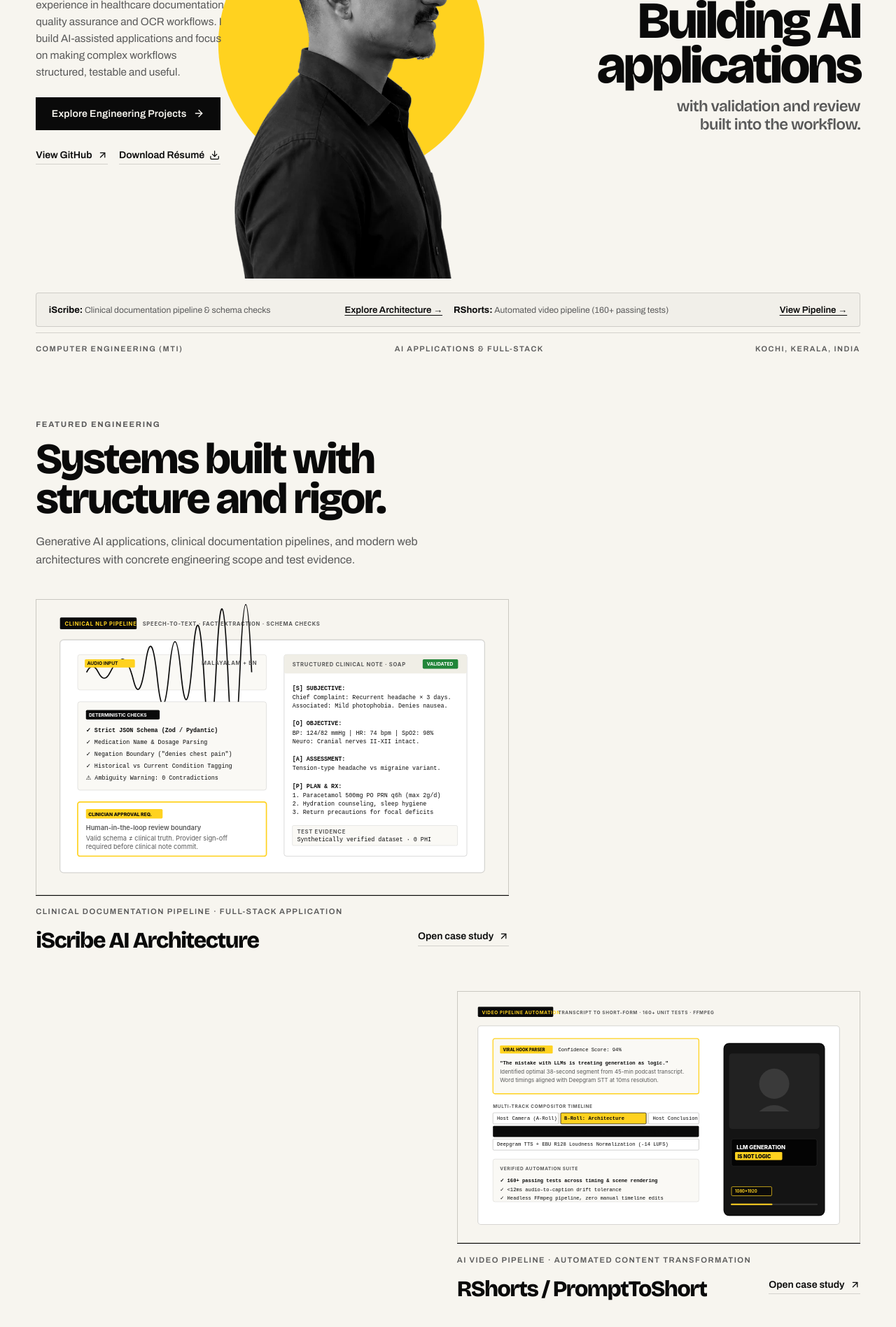
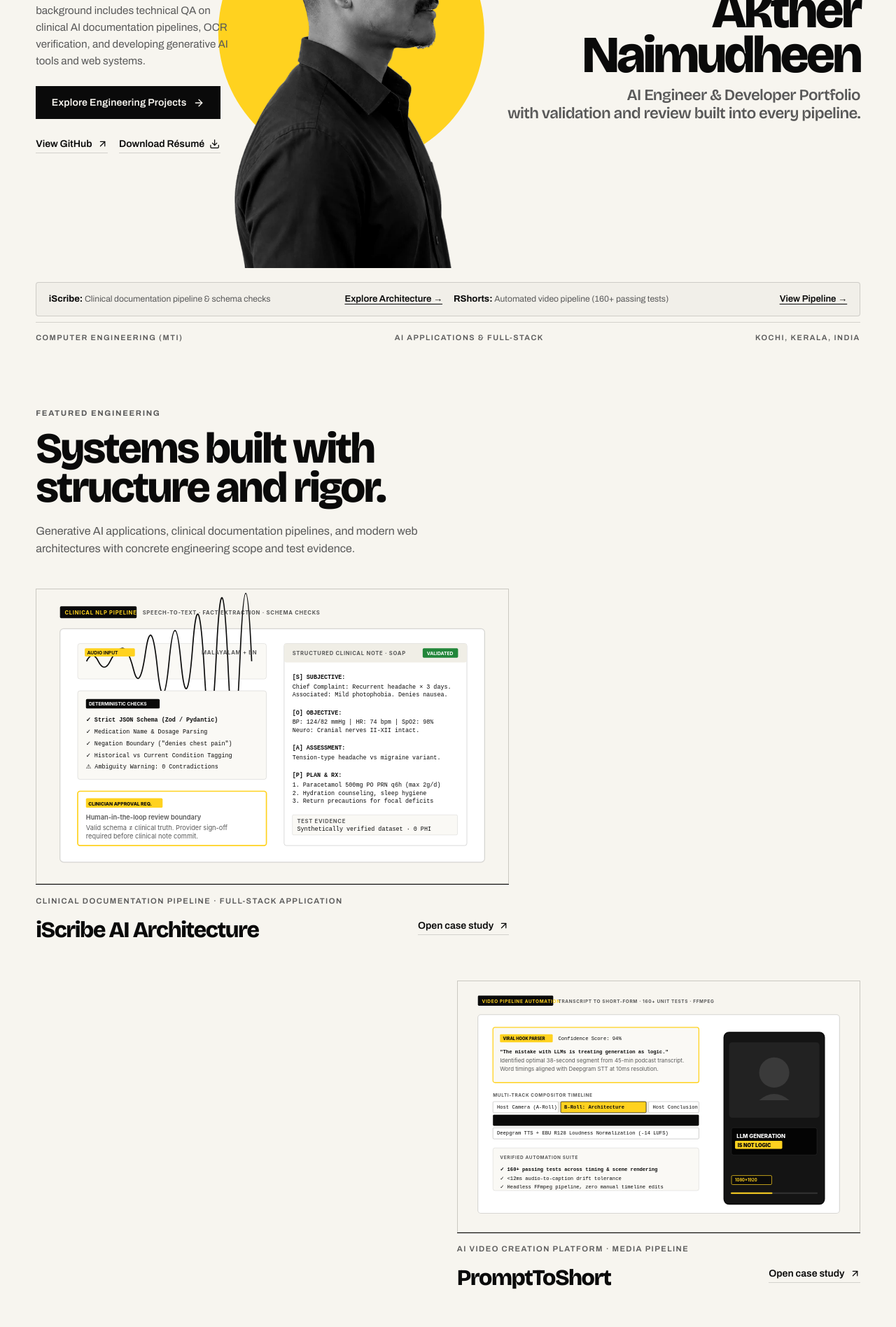
Before and after one commit to akthernaimudheen/akther-portfolio, a React (Vite) app: page / in a window 1280 px wide. Shown: the part 340-2236 px from the top of the page at 70% size. Built offline with nearby package versions, Linux system fonts and the light colour scheme.

Commit message:
feat(seo): establish personal identity for Akther Naimudheen and link PromptToShort

```diff
--- a/index.html
+++ b/index.html
@@ -24,31 +24,74 @@
     <meta
       data-static-seo
       name="description"
-      content="Explore AI application projects, full-stack development, clinical documentation workflows, and technical QA work by Akther V N, based in Kerala, India."
+      content="Personal portfolio of Akther Naimudheen, AI Engineer and Full-Stack Developer based in Kerala, India. Explore generative AI pipelines, clinical documentation QA, and web projects."
     />
-    <title data-static-seo>Akther V N | AI Application Developer &amp; Full-Stack Projects</title>
-    <meta data-static-seo property="og:title" content="Akther V N | AI Application Developer &amp; Full-Stack Projects" />
+    <title data-static-seo>Akther Naimudheen | AI Engineer &amp; Developer Portfolio</title>
+    <meta data-static-seo property="og:title" content="Akther Naimudheen | AI Engineer &amp; Developer Portfolio" />
     <meta
       data-static-seo
       property="og:description"
-      content="Explore AI application projects, full-stack development, clinical documentation workflows, and technical QA work by Akther V N, based in Kerala, India."
+      content="Personal portfolio of Akther Naimudheen, AI Engineer and Full-Stack Developer based in Kerala, India. Explore generative AI pipelines, clinical documentation QA, and web projects."
     />
     <meta data-static-seo property="og:type" content="profile" />
     <meta data-static-seo property="og:url" content="https://www.akthernaimudheen.in/" />
     <meta data-static-seo property="og:image" content="https://www.akthernaimudheen.in/og-image.jpg" />
     <meta data-static-seo property="og:image:width" content="1200" />
     <meta data-static-seo property="og:image:height" content="630" />
-    <meta data-static-seo property="og:site_name" content="Akther V N — Portfolio" />
+    <meta data-static-seo property="og:site_name" content="Akther Naimudheen Portfolio" />
     <meta data-static-seo property="og:locale" content="en" />
     <meta data-static-seo name="twitter:card" content="summary_large_image" />
     <meta data-static-seo name="twitter:image" content="https://www.akthernaimudheen.in/og-image.jpg" />
-    <meta data-static-seo name="twitter:title" content="Akther V N | AI Application Developer &amp; Full-Stack Projects" />
+    <meta data-static-seo name="twitter:title" content="Akther Naimudheen | AI Engineer &amp; Developer Portfolio" />
     <meta
       data-static-seo
       name="twitter:description"
-      content="Explore AI application projects, full-stack development, clinical documentation workflows, and technical QA work by Akther V N, based in Kerala, India."
+      content="Personal portfolio of Akther Naimudheen, AI Engineer and Full-Stack Developer based in Kerala, India. Explore generative AI pipelines, clinical documentation QA, and web projects."
     />
     <link data-static-seo rel="canonical" href="https://www.akthernaimudheen.in/" />
+    <script type="application/ld+json">
+    {
+      "@context": "https://schema.org",
+      "@graph": [
+        {
+          "@type": "WebSite",
+          "@id": "https://www.akthernaimudheen.in/#website",
+          "url": "https://www.akthernaimudheen.in/",
+          "name": "Akther Naimudheen Portfolio",
+          "alternateName": ["Akther Naimudheen", "Akther V N Portfolio"],
+          "description": "Personal portfolio of Akther Naimudheen, AI Engineer and Full-Stack Developer based in Kerala, India.",
+          "publisher": {
+            "@id": "https://www.akthernaimudheen.in/#person"
+          }
+        },
+        {
+          "@type": "Person",
+          "@id": "https://www.akthernaimudheen.in/#person",
+          "name": "Akther Naimudheen",
+          "alternateName": ["Akther V N", "Akther"],
+          "jobTitle": "AI Engineer & Developer",
+          "description": "Personal portfolio of Akther Naimudheen, AI Engineer and Full-Stack Developer based in Kerala, India.",
+          "url": "https://www.akthernaimudheen.in/",
+          "image": "https://www.akthernaimudheen.in/akther-portrait.webp",
+          "email": "mailto:akthernaimudheen0@gmail.com",
+          "sameAs": [
+            "https://github.com/akthernaimudheen",
+            "https://www.linkedin.com/in/akther-naimudheen-3bbb24197/"
+          ],
+          "address": {
+            "@type": "PostalAddress",
+            "addressLocality": "Kochi",
+            "addressRegion": "Kerala",
+            "addressCountry": "India"
+          },
+          "worksFor": {
+            "@type": "Organization",
+            "name": "Orestes Technology"
+          }
+        }
+      ]
+    }
+    </script>
     <style>
       .direct-open-message { display: none; }
       body.direct-open { margin: 0; min-height: 100vh; display: grid; place-items: center; background: #f7f5ef; color: #0a0a0a; font-family: Archivo, Arial, sans-serif; }
@@ -67,9 +110,9 @@
     <a class="skip-link" href="#main-content">Skip to content</a>
     <div id="root">
       <main class="direct-open-message">
-        <span>LOCAL PREVIEW</span>
-        <h1>Open the portfolio with its launcher.</h1>
-        <p>Close this tab, return to the portfolio folder and double-click <strong>Start Portfolio.cmd</strong>. The launcher starts the local website and opens it automatically.</p>
+        <span>AKTHER NAIMUDHEEN</span>
+        <h1>Akther Naimudheen | AI Engineer &amp; Developer Portfolio</h1>
+        <p>Personal portfolio showcasing generative AI pipelines, clinical documentation quality assurance, full-stack web applications, and developer projects by Akther Naimudheen.</p>
       </main>
     </div>
     <script type="module" src="/src/main.tsx"></script>
--- a/src/App.tsx
+++ b/src/App.tsx
@@ -276,16 +276,16 @@
   return (
     <section className="hero" aria-labelledby="home-title">
       <motion.p className="eyebrow hero__eyebrow" {...step(0)}>
-        AI APPLICATIONS · FULL-STACK DEVELOPMENT · AI QUALITY
+        AKTHER NAIMUDHEEN · AI APPLICATIONS &amp; SYSTEMS
       </motion.p>
 
       <motion.h1 className="hero__title" id="home-title" {...step(0.06)}>
         <span className="hero__title-lead" ref={leadRef}>
-          <span>Building AI applications</span>
+          <span>Akther Naimudheen</span>
         </span>
         <span className="hero__title-sub" ref={subRef}>
-          <span>with validation and review</span>
-          <span>built into the workflow.</span>
+          <span>AI Engineer &amp; Developer Portfolio</span>
+          <span>with validation and review built into every pipeline.</span>
         </span>
       </motion.h1>
 
@@ -318,7 +318,7 @@
 
       <motion.div className="hero__intro" {...step(0.16)}>
         <p>
-          I'm a Computer Engineering diploma holder based in Kerala, India, with experience in healthcare documentation quality assurance and OCR workflows. I build AI-assisted applications and focus on making complex workflows structured, testable and useful.
+          I'm Akther Naimudheen, an AI Application Engineer and Full-Stack Developer based in Kerala, India. My background includes technical QA on clinical AI documentation pipelines, OCR verification, and developing generative AI tools and web systems.
         </p>
         <div className="hero__actions">
           <Link className="btn" to="/work">
@@ -470,7 +470,7 @@
 
       <section className="about-hero" aria-labelledby="about-title">
         <div className="about-hero__copy">
-          <p className="eyebrow">About Akther</p>
+          <p className="eyebrow">About Akther Naimudheen</p>
           <h1 id="about-title">
             <span>Engineering applications</span>
             <span>through structure,</span>
@@ -644,6 +644,18 @@
               <span key={area}>{area}</span>
             ))}
           </div>
+          {project.liveUrl && (
+            <div style={{ marginTop: '1.5rem' }}>
+              <a
+                className="btn btn--signal"
+                href={project.liveUrl}
+                target="_blank"
+                rel="noopener noreferrer"
+              >
+                Launch {project.title} <ArrowUpRight aria-hidden="true" />
+              </a>
+            </div>
+          )}
         </motion.div>
       </section>
 
@@ -760,7 +772,7 @@
           </p>
           <div className="contact__actions">
             <a className="btn btn--signal" href={`mailto:${profile.email}`}>
-              Email Akther <Mail aria-hidden="true" />
+              Email Akther Naimudheen <Mail aria-hidden="true" />
             </a>
             <a className="link-underline" href={profile.resumeUrl} download>
               Technical résumé <Download aria-hidden="true" />
--- a/src/components/Seo.tsx
+++ b/src/components/Seo.tsx
@@ -40,7 +40,7 @@
       <meta property="og:title" content={title} />
       <meta property="og:description" content={description} />
       <meta property="og:type" content={type} />
-      <meta property="og:site_name" content={`${profile.name} — Portfolio`} />
+      <meta property="og:site_name" content="Akther Naimudheen Portfolio" />
       <meta property="og:locale" content="en" />
       {canonical && <meta property="og:url" content={canonical} />}
       {image && (
--- a/src/data/profile.ts
+++ b/src/data/profile.ts
@@ -16,11 +16,12 @@
 }
 
 export const profile = {
-  name: 'Akther V N',
+  name: 'Akther Naimudheen',
+  alternateName: 'Akther V N',
   /* Single source for the professional positioning. Drives the hero H1's
      accessible name and every route title, so the visible heading and the
      semantic/SEO name can never drift apart. */
-  positioning: 'AI Application Developer | Generative AI & Full-Stack Projects | Healthcare Documentation QA',
+  positioning: 'AI Engineer & Full-Stack Developer Portfolio',
   email: 'akthernaimudheen0@gmail.com',
   githubUrl: 'https://github.com/akthernaimudheen',
   linkedinUrl: 'https://www.linkedin.com/in/akther-naimudheen-3bbb24197/',
@@ -39,7 +40,7 @@
     srcSet: '/akther-portrait-512.webp 512w, /akther-portrait-768.webp 768w, /akther-portrait.webp 1023w',
     width: 1023,
     height: 1537,
-    alt: 'Portrait of Akther V N',
+    alt: 'Portrait of Akther Naimudheen',
   },
   portraitCutout: {
     src: '/akther-side-profile-cutout.webp',
@@ -47,21 +48,21 @@
       '/akther-side-profile-cutout-512.webp 512w, /akther-side-profile-cutout.webp 718w',
     width: 718,
     height: 1279,
-    alt: 'Akther V N in profile, facing right',
+    alt: 'Akther Naimudheen in profile, facing right',
   },
   editorialPortrait: {
     src: '/akther-editorial-portrait.webp',
     srcSet: '/akther-editorial-portrait-512.webp 512w, /akther-editorial-portrait-768.webp 768w, /akther-editorial-portrait.webp 1024w',
     width: 1024,
     height: 1536,
-    alt: 'Editorial three-quarter portrait of Akther V N',
+    alt: 'Editorial three-quarter portrait of Akther Naimudheen',
   },
   cinematicPortrait: {
     src: '/akther-cinematic-portrait.webp',
     srcSet: '/akther-cinematic-portrait-768.webp 768w, /akther-cinematic-portrait-1152.webp 1152w, /akther-cinematic-portrait.webp 1536w',
     width: 1536,
     height: 1024,
-    alt: 'Cinematic side portrait of Akther V N',
+    alt: 'Cinematic side portrait of Akther Naimudheen',
   },
 } as const;
 
@@ -125,9 +126,9 @@
     year: '2026',
     category: 'projects',
     categoryLabel: 'Self-Directed AI Engineering',
-    title: 'AI Systems: iScribe & RShorts',
+    title: 'AI Systems: iScribe & PromptToShort',
     roleOrCompany: 'Independent Engineering',
-    text: 'Engineered iScribe (clinical documentation pipeline with multi-stage schema validation) and RShorts (automated vertical video pipeline with 160+ passing tests).',
+    text: 'Engineered iScribe (clinical documentation pipeline with multi-stage schema validation) and PromptToShort (automated vertical video pipeline with 160+ passing tests).',
   },
 ];
 
--- a/src/data/projects.ts
+++ b/src/data/projects.ts
@@ -33,6 +33,7 @@
     value: string;
   }[];
   note?: string;
+  liveUrl?: string;
 }
 
 export const projects: Project[] = [
@@ -111,24 +112,25 @@
   },
   {
     id: 'rshorts',
-    title: 'RShorts / PromptToShort',
-    eyebrow: 'AI video pipeline · Automated content transformation',
+    title: 'PromptToShort',
+    eyebrow: 'AI video creation platform · Media pipeline',
     kind: 'ai',
     category: 'ai',
     categoryLabel: 'AI Applications & Pipeline Engineering',
     visual: '/rshorts-project-preview.svg',
     caseVisual: '/rshorts-pipeline.svg',
-    visualAlt: 'Overview of the RShorts automated video pipeline: script generation, TTS alignment, b-roll retrieval, and vertical video assembly.',
-    status: 'In progress',
-    role: 'AI application engineering & media pipeline',
+    visualAlt: 'Overview of the PromptToShort automated video pipeline: script generation, TTS alignment, b-roll retrieval, and vertical video assembly.',
+    status: 'Live product',
+    role: 'Creator & AI Pipeline Engineer',
+    liveUrl: 'https://prompttoshort.online/',
     summary:
-      'Engineered an automated pipeline converting long-form transcripts into vertical short-form video content with beat-level scene planning, speech synthesis, candidate footage ranking, and 160+ passing tests.',
+      'Engineered PromptToShort (originally RShorts), an automated AI video creation platform converting prompts and scripts into vertical short-form videos with Deepgram neural voiceover, beat-synced visual pacing, kinetic subtitles, and multi-track NLE timeline export.',
     caseHeading: 'Transcript segmentation, multi-provider footage selection, and audio-visual assembly.',
     areas: ['Python / FastAPI', 'LLM Prompt Engineering', 'Deepgram TTS', 'Multimodal Vision QA', 'FFmpeg Pipeline'],
     caseStudy: [
       {
         heading: 'Project Overview & Problem Scope',
-        body: 'Repurposing long-form podcast conversations and instructional transcripts into engaging 9:16 vertical shorts manually takes hours. RShorts automates the entire transformation pipeline: detecting narrative hooks, generating concise script beats, synchronizing natural TTS audio, querying relevant b-roll footage, and composing vertical video with kinetic captions.',
+        body: 'PromptToShort is an end-to-end generative AI product engineered by Akther Naimudheen to transform prompts and scripts into publish-ready 9:16 vertical short-form videos. The system automates narrative hook synthesis, neural voice narration, semantic footage ranking, kinetic subtitle compilation, and multi-track timeline export for DaVinci Resolve and Premiere Pro.',
       },
       {
         heading: 'Personal Contributions',
@@ -171,7 +173,7 @@
       },
       {
         heading: 'Current Status & Next Steps',
-        body: 'Current phase: Core pipeline, automated test suite (160+ passing tests), and CLI/worker engine operational. Next steps: web-based interactive timeline editor and local AI video generation model integration.',
+        body: 'Current phase: Live product operational at prompttoshort.online with automated test suite (160+ passing tests) and asynchronous worker engine. Next steps: web-based interactive timeline editor and local AI video generation model integration.',
       },
     ],
     result: [
--- a/src/lib/seo.ts
+++ b/src/lib/seo.ts
@@ -17,7 +17,7 @@
   path: '/og-image.jpg',
   width: 1200,
   height: 630,
-  alt: 'Akther V N — AI Application Developer & Full-Stack Projects',
+  alt: 'Akther Naimudheen — AI Engineer & Developer Portfolio',
 } as const;
 
 /** Absolute URL for a site-relative path, or undefined while SITE_URL is unset. */
@@ -47,30 +47,30 @@
 }
 
 export const homeMeta: RouteMeta = {
-  title: `${profile.name} | AI Application Developer & Full-Stack Projects`,
+  title: `${profile.name} | AI Engineer & Developer Portfolio`,
   description:
-    'Explore AI application projects, full-stack development, clinical documentation workflows, and technical QA work by Akther V N, based in Kerala, India.',
+    'Personal portfolio of Akther Naimudheen, AI Engineer and Full-Stack Developer based in Kerala, India. Explore generative AI pipelines, clinical documentation QA, and web projects.',
   type: 'profile',
 };
 
 export const aboutMeta: RouteMeta = {
   title: `About — ${TITLE_SUFFIX}`,
   description:
-    'Background in Computer Engineering, healthcare documentation quality assurance, OCR systems, and hands-on AI application development.',
+    'Background of Akther Naimudheen in Computer Engineering, healthcare documentation quality assurance, OCR systems, and hands-on AI application development.',
   type: 'profile',
 };
 
 export const workMeta: RouteMeta = {
   title: `Engineering Projects — ${TITLE_SUFFIX}`,
   description:
-    'Selected engineering projects across generative AI applications, full-stack clinical documentation architecture, and modern web systems.',
+    'Selected engineering projects by Akther Naimudheen across generative AI applications, full-stack clinical documentation architecture, and modern web systems.',
   type: 'website',
 };
 
 export const contactMeta: RouteMeta = {
   title: `Contact — ${TITLE_SUFFIX}`,
   description:
-    'Connect with Akther V N regarding junior AI engineering, full-stack development, or AI implementation roles.',
+    'Connect with Akther Naimudheen regarding AI engineering, full-stack development, or AI implementation roles.',
   type: 'website',
 };
 
@@ -91,20 +91,32 @@
 }
 
 /**
- * Person structured data. Every value is either supplied by the profile record
- * or derived from it — no invented URLs, social profiles, employer or client
- * links, telephone numbers, ratings, or job titles. `url` and `image` appear
- * only once SITE_URL is configured, because both require an absolute origin.
+ * Structured data for WebSite and Person.
+ * Connects the personal identity "Akther Naimudheen" to canonical portfolio,
+ * LinkedIn, GitHub, and defines WebSite site-name identity for Google Search.
  */
-export function personJsonLd(): string {
+export function structuredDataJsonLd(): string {
   const url = absoluteUrl('/');
+  const personId = url ? `${url}#person` : undefined;
+  const websiteId = url ? `${url}#website` : undefined;
   const image = absoluteUrl(profile.portrait.src);
 
-  return JSON.stringify({
-    '@context': 'https://schema.org',
+  const graph: Record<string, unknown>[] = [
+    {
+      '@type': 'WebSite',
+      ...(websiteId ? { '@id': websiteId } : {}),
+      ...(url ? { url } : {}),
+      name: 'Akther Naimudheen Portfolio',
+      alternateName: ['Akther Naimudheen', 'Akther V N Portfolio'],
+      description: homeMeta.description,
+      ...(personId ? { publisher: { '@id': personId } } : {}),
+    },
+    {
       '@type': 'Person',
+      ...(personId ? { '@id': personId } : {}),
       name: profile.name,
-    jobTitle: profile.positioning,
+      alternateName: [profile.alternateName, 'Akther'],
+      jobTitle: 'AI Engineer & Developer',
       description: homeMeta.description,
       email: `mailto:${profile.email}`,
       address: {
@@ -136,5 +148,16 @@
       ],
       ...(url ? { url } : {}),
       ...(image ? { image } : {}),
+    },
+  ];
+
+  return JSON.stringify({
+    '@context': 'https://schema.org',
+    '@graph': graph,
   });
 }
+
+/** Retained for backward-compatibility with existing component imports. */
+export function personJsonLd(): string {
+  return structuredDataJsonLd();
+}
```
Lines whose indentation alone changed are shown as unchanged.
